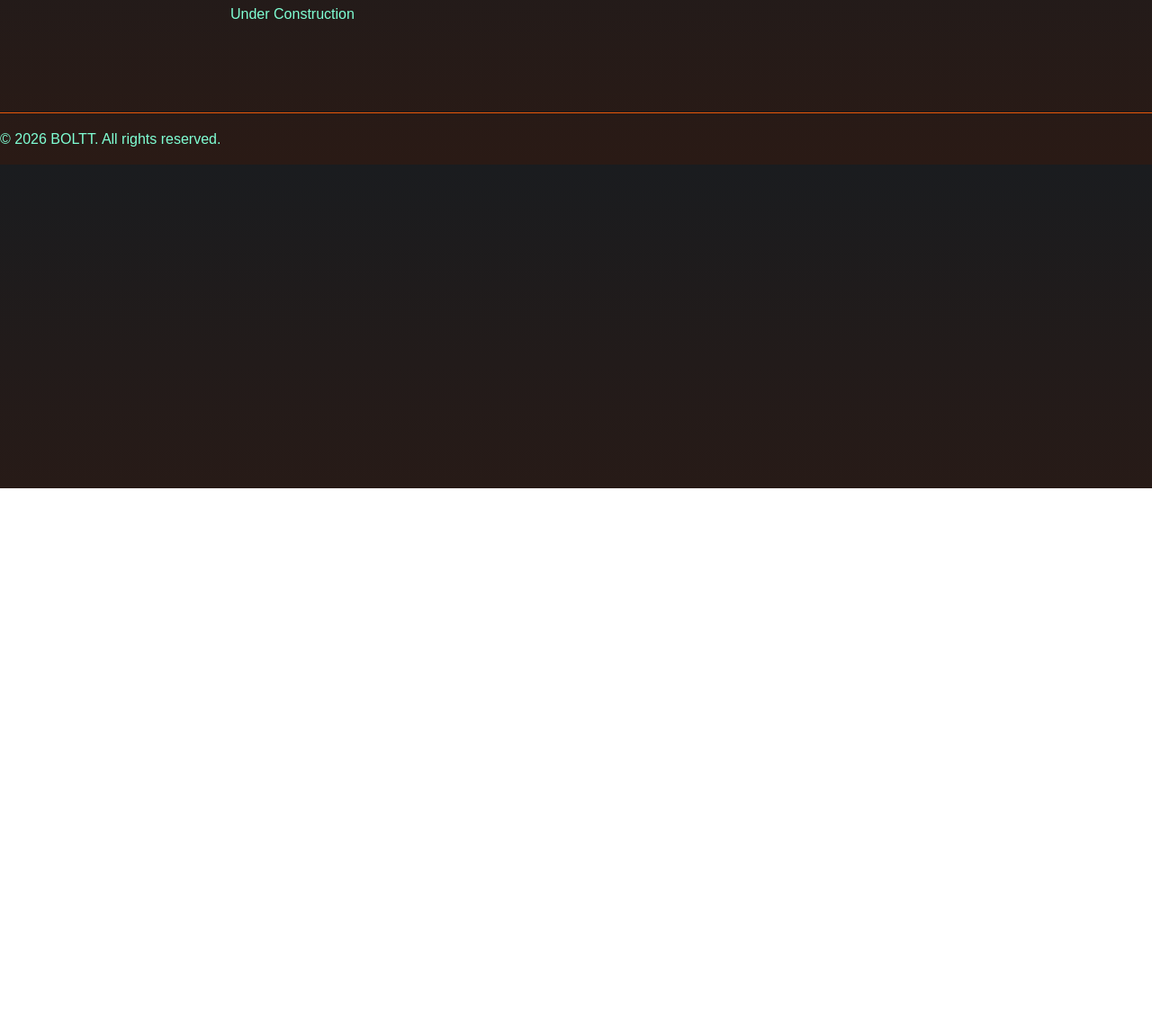
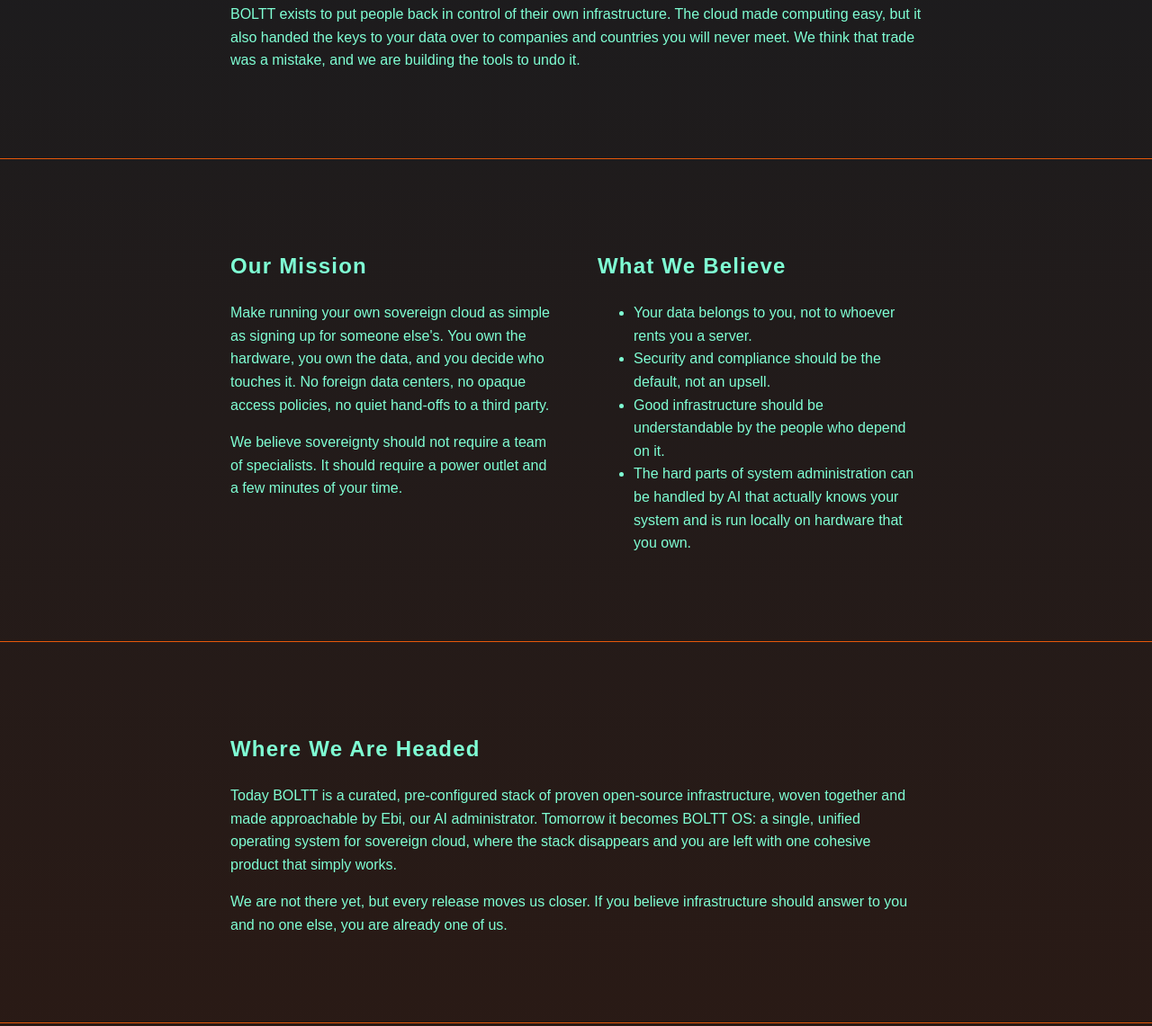
Before and after one commit to Boltthecat19/my-website, a plain HTML site: page about.html in a window 1280 px wide. Shown: the part 257-1398 px from the top of the page at 90% size. Before the commit the page ends 800 px from the top, so only its background shows below. Drawn offline with Linux system fonts and the light colour scheme.

Commit message:
Build out About page with flex layout, add nav wrapping for other screen sizes

```diff
--- a/about.html
+++ b/about.html
@@ -15,10 +15,35 @@
     <a href="about.html">About</a>
  </nav>
  <main>
-    <!-- Placeholder content until this page is built out -->
+    <!-- Intro section: what BOLTT is and why it exists -->
     <section id="about-hero">
        <h1>About BOLTT</h1>
-       <p>Under Construction</p>
+       <p>BOLTT exists to put people back in control of their own infrastructure. The cloud made computing easy, but it also handed the keys to your data over to companies and countries you will never meet. We think that trade was a mistake, and we are building the tools to undo it.</p>
+    </section>
+
+    <!-- Two-column flex layout: mission on the left, beliefs on the right -->
+    <section id="about-values">
+       <div class="value-col">
+          <h2>Our Mission</h2>
+          <p>Make running your own sovereign cloud as simple as signing up for someone else's. You own the hardware, you own the data, and you decide who touches it. No foreign data centers, no opaque access policies, no quiet hand-offs to a third party.</p>
+          <p>We believe sovereignty should not require a team of specialists. It should require a power outlet and a few minutes of your time.</p>
+       </div>
+       <div class="value-col">
+          <h2>What We Believe</h2>
+          <ul>
+             <li>Your data belongs to you, not to whoever rents you a server.</li>
+             <li>Security and compliance should be the default, not an upsell.</li>
+             <li>Good infrastructure should be understandable by the people who depend on it.</li>
+             <li>The hard parts of system administration can be handled by AI that actually knows your system and is run locally on hardware that you own.</li>
+          </ul>
+       </div>
+    </section>
+
+    <!-- Closing section: the long term vision -->
+    <section id="about-vision">
+       <h2>Where We Are Headed</h2>
+       <p>Today BOLTT is a curated, pre-configured stack of proven open-source infrastructure, woven together and made approachable by Ebi, our AI administrator. Tomorrow it becomes BOLTT OS: a single, unified operating system for sovereign cloud, where the stack disappears and you are left with one cohesive product that simply works.</p>
+       <p>We are not there yet, but every release moves us closer. If you believe infrastructure should answer to you and no one else, you are already one of us.</p>
     </section>
  </main>
  <footer>
--- a/style.css
+++ b/style.css
@@ -20,6 +20,7 @@
 #nav {
     display: flex;
     align-items: center;
+    flex-wrap: wrap;
     padding: 1rem 2rem 1rem 0.3125rem;
     margin: 0;
 }
@@ -64,10 +65,25 @@
     gap: 2rem;
 }
 
+/* Flexbox #2: two-column mission/beliefs layout on the About page */
+#about-values {
+    display: flex;
+    gap: 3rem;
+    text-align: left;
+}
+/* Each column shares the row width equally */
+.value-col {
+    flex: 1;
+}
+
 /* Tablet and below: stacks the 3-step grid into a single column so it stays readable */
 @media (max-width: 48rem) {
     #steps {
         grid-template-columns: 1fr;
+    }
+    /* Stack the About page columns vertically instead of side by side */
+    #about-values {
+        flex-direction: column;
     }
 }
 
```
